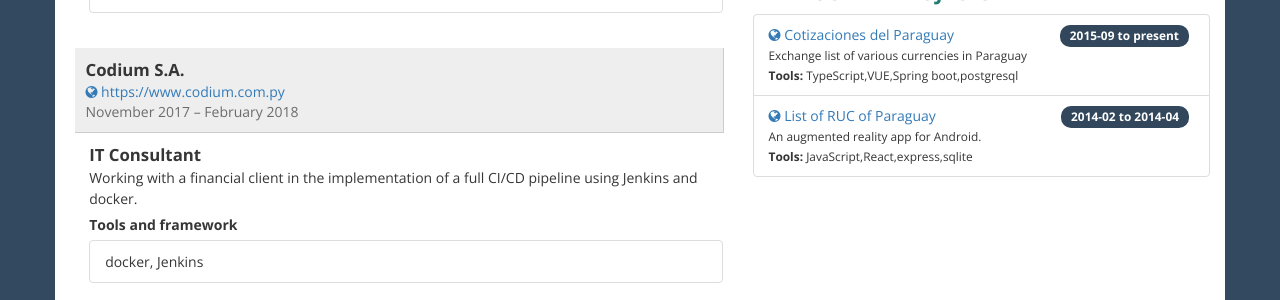
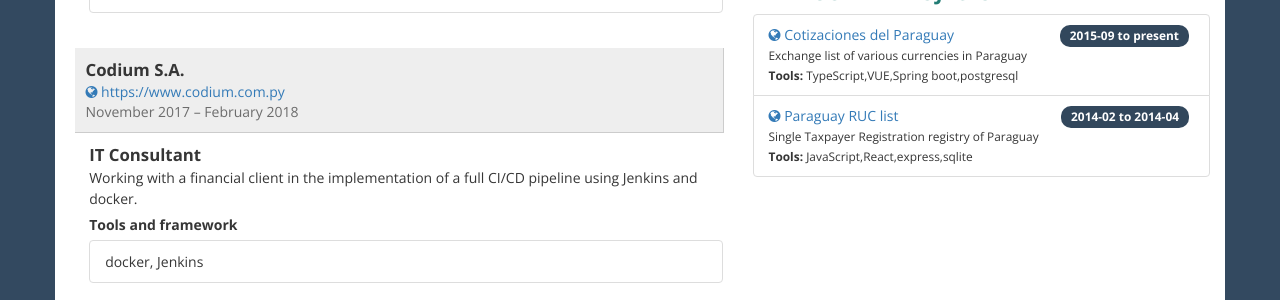
Before and after one commit to aVolpe/aVolpe.github.io, a Jekyll site: the page resume.html, which Jekyll copies as it is, in a window 1280 px wide and 900 px high, scrolled down 1706 px. Shown: the part 154-454 px from the top of the window. Built offline with Jekyll 4.4.1, drawn with Linux system fonts in a browser that asks for light colours.

Commit message:
feat: Fix resume data

```diff
--- a/resume.html
+++ b/resume.html
@@ -401,7 +401,7 @@
         <div class="col-xs-12 col-sm-7">
           <!-- ABOUT ME -->
           <div class="box">
-            <h2><i class="fa fa-info ico"></i> About me</h2>
+            <h2>About me</h2>
             <p>Software engineer with a special taste in System Architecture, DevOps, Continuous Integration/Delivery, fullstack development and OpenSource projects</p>
           </div>
           <!-- WORK EXPERIENCE -->
@@ -827,10 +827,10 @@
                 </small>
               </li>
               <li class=" list-group-item">
-                <a href="http:&#x2F;&#x2F;set.volpe.com.py" target= "_blank"><i class="fa fa-globe ico"></i> List of RUC of Paraguay</a>
+                <a href="http:&#x2F;&#x2F;set.volpe.com.py" target= "_blank"><i class="fa fa-globe ico"></i> Paraguay RUC list</a>
                 <span class="skill badge pull-right">2014-02 to 2014-04</span>
                 <br />
-                <small>An augmented reality app for Android.</small>
+                <small>Single Taxpayer Registration registry of Paraguay</small>
                 <br />
                 <small>
                   <b>Tools:</b>
```
